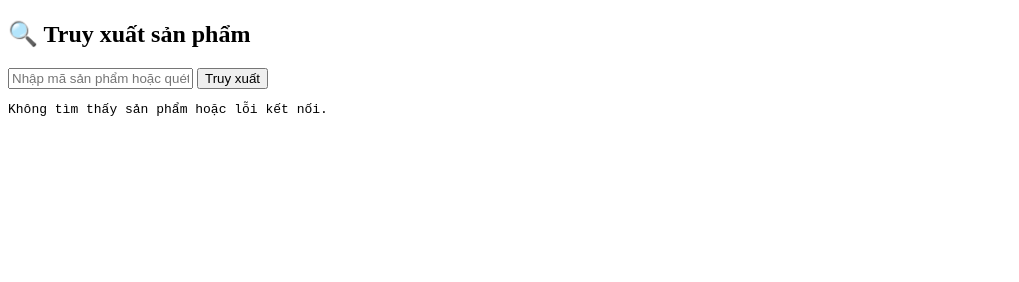
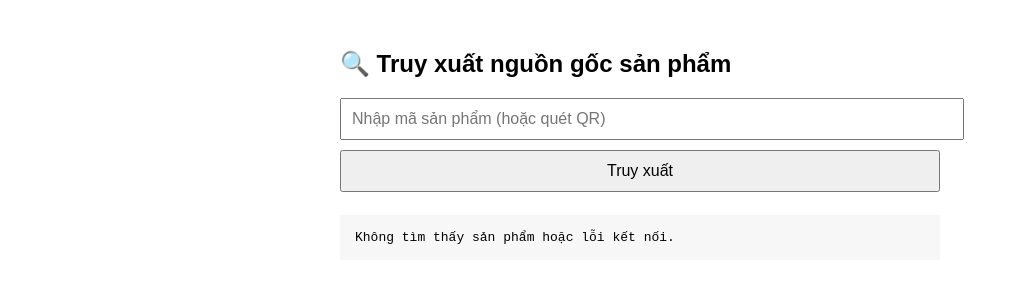
Before and after one commit to XuanHoa2012/truyxuat, a plain HTML site: page index.html in a window 1280 px wide. Both pictures are taken after a click on the button "Truy xuất". Shown: the whole page, without its empty margins (0-1019 px from the left). Drawn offline with Linux system fonts and the light colour scheme.

Commit message:
Update index.html

```diff
--- a/index.html
+++ b/index.html
@@ -1,26 +1,71 @@
 <!DOCTYPE html>
-<html>
+<html lang="vi">
 <head>
-  <meta charset="utf-8">
-  <title>Truy xuất nguồn gốc</title>
+  <meta charset="UTF-8">
+  <title>Truy xuất sản phẩm</title>
+  <style>
+    body { font-family: Arial, sans-serif; max-width: 600px; margin: 50px auto; }
+    input, button { padding: 10px; font-size: 16px; width: 100%; margin-bottom: 10px; }
+    pre { background: #f7f7f7; padding: 15px; white-space: pre-wrap; }
+  </style>
 </head>
 <body>
-  <h2>🔍 Truy xuất sản phẩm</h2>
-  <input id="productId" placeholder="Nhập mã sản phẩm hoặc quét QR">
+
+  <h2>🔍 Truy xuất nguồn gốc sản phẩm</h2>
+  <input id="productId" placeholder="Nhập mã sản phẩm (hoặc quét QR)">
   <button onclick="truyXuat()">Truy xuất</button>
   <pre id="ketQua"></pre>
 
-  <script src="https://cdn.jsdelivr.net/npm/web3@latest/dist/web3.min.js"></script>
-  <script src="app.js"></script>
+  <!-- ✅ ethers.js CDN -->
+  <script src="https://cdn.jsdelivr.net/npm/ethers@5.7.2/dist/ethers.umd.min.js"></script>
+
   <script>
+    const CONTRACT_ADDRESS = "0xe762b6E85fb489683cA800Cc610Ae5Ca67d46C61";
+
+    const ABI = [
+      {
+        "inputs": [
+          { "internalType": "string", "name": "id", "type": "string" }
+        ],
+        "name": "getProduct",
+        "outputs": [
+          { "internalType": "string", "name": "rawMaterial", "type": "string" },
+          { "internalType": "string", "name": "manufacturer", "type": "string" },
+          { "internalType": "string", "name": "packageInfo", "type": "string" },
+          { "internalType": "string", "name": "distributor", "type": "string" }
+        ],
+        "stateMutability": "view",
+        "type": "function"
+      }
+    ];
+
+    async function truyXuat() {
+      const id = document.getElementById("productId").value;
+      try {
+        const provider = new ethers.providers.JsonRpcProvider("https://data-seed-prebsc-1-s1.binance.org:8545/");
+        const contract = new ethers.Contract(CONTRACT_ADDRESS, ABI, provider);
+        const data = await contract.getProduct(id);
+        document.getElementById("ketQua").textContent = `
+🧪 Nguyên liệu: ${data.rawMaterial}
+🏭 Nhà sản xuất: ${data.manufacturer}
+📦 Quy cách: ${data.packageInfo}
+🚚 Phân phối: ${data.distributor}
+        `;
+      } catch (err) {
+        document.getElementById("ketQua").textContent = "Không tìm thấy sản phẩm hoặc lỗi kết nối.";
+      }
+    }
+
+    // ✅ Tự động truy xuất khi có tham số ?productId=
     window.onload = () => {
-      const urlParams = new URLSearchParams(window.location.search);
-      const id = urlParams.get('productId');
+      const params = new URLSearchParams(window.location.search);
+      const id = params.get('productId');
       if (id) {
-        document.getElementById('productId').value = id;
-        truyXuat(); // Tự động gọi truy xuất nếu có productId trong URL
+        document.getElementById("productId").value = id;
+        truyXuat();
       }
     };
   </script>
+
 </body>
 </html>
```
